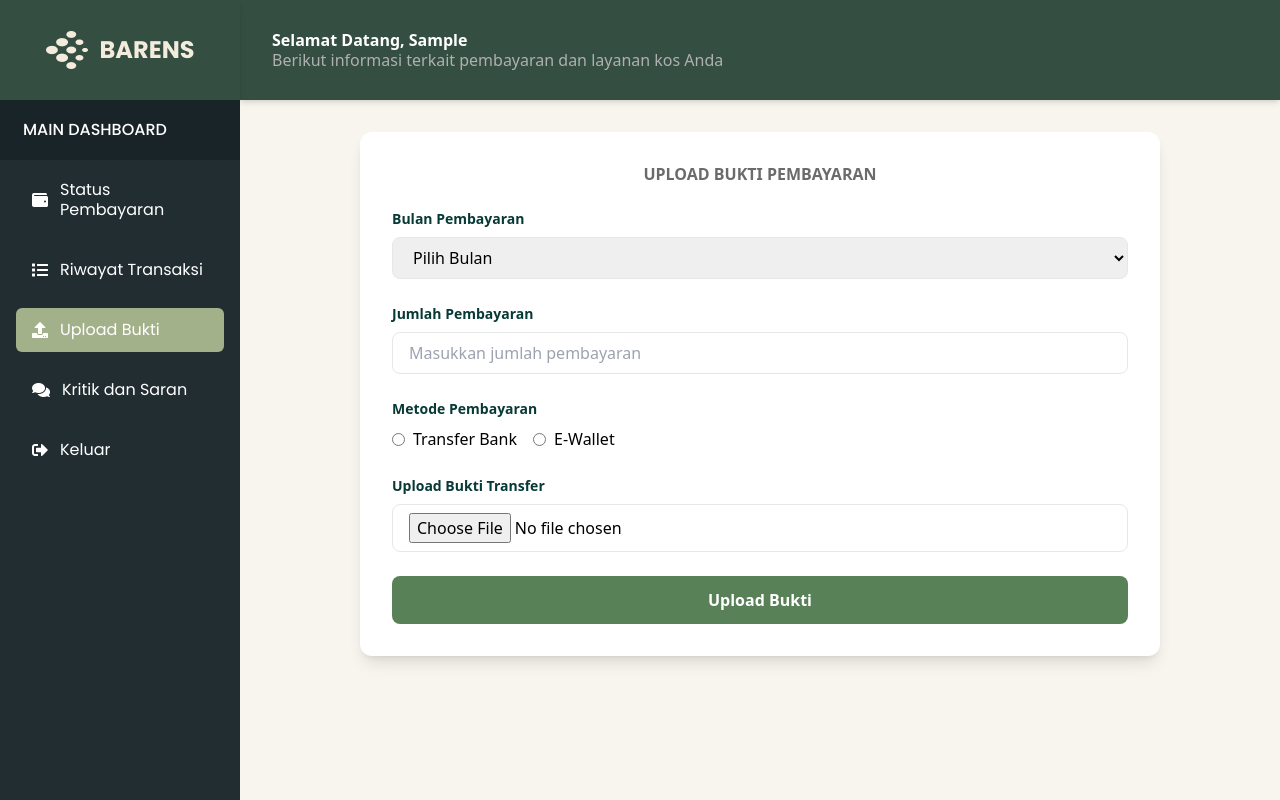
After one commit to dafx7/BARENS, a Django app: page /dashboard/upload-bukti/ in a window 1280 px wide. The commit adds this page. Run offline with Django 5.2, Linux system fonts and the light colour scheme; the visitor is signed in with stand-in values (Sample User, id 1); some libraries are stand-ins or nearby versions.

Commit message:
feat: Add upload proof of payment feature with automatic year detection
- Implemented `upload_bukti.html` for users to upload proof of payment
- Created form with fields for month, amount, payment method, and file upload
- Updated `views.py` to automatically append the current year to the selected month

```diff
--- a/dashboard/models.py
+++ b/dashboard/models.py
@@ -2,16 +2,19 @@ from django.db import models
 from django.contrib.auth import get_user_model
 
 User = get_user_model()
+
 
 # Status Pembayaran Enum
 class StatusPembayaran(models.TextChoices):
     LUNAS = "LUNAS", "Lunas"
     BELUM_LUNAS = "BELUM", "Belum Lunas"
 
+
 # Metode Pembayaran Enum
 class MetodePembayaran(models.TextChoices):
     BANK_TRANSFER = "bank_transfer", "Transfer Bank"
     E_WALLET = "e_wallet", "E-Wallet"
+
 
 class Pembayaran(models.Model):
     user = models.ForeignKey(User, on_delete=models.CASCADE, related_name="pembayaran")
--- a/dashboard/templates/dashboard/base.html
+++ b/dashboard/templates/dashboard/base.html
@@ -56,7 +56,9 @@
                         </a>
                     </li>
                     <li>
-                        <a href="#" class="flex items-center gap-3 text-white px-4 py-3 hover:bg-[#A3B18A] rounded-md text-[16px] font-normal leading-[20px]">
+                        <a href="{% url 'upload_bukti' %}"
+                           class="flex items-center gap-3 text-white px-4 py-3 rounded-md text-[16px] font-normal leading-[20px]
+                                  {% if request.path == '/dashboard/upload-bukti/' %} bg-[#A3B18A] {% else %} hover:bg-[#A3B18A] {% endif %}">
                             <i class="fas fa-upload"></i> Upload Bukti
                         </a>
                     </li>
--- /dev/null
+++ b/dashboard/templates/dashboard/upload_bukti.html
@@ -0,0 +1,74 @@
+{% extends "dashboard/base.html" %}
+{% load static %}
+
+{% block content %}
+
+<div class="max-w-[800px] w-full bg-white shadow-lg rounded-[12px] p-8 mx-auto">
+    <!-- Title -->
+    <h2 class="text-[16px] font-semibold text-[#6B6B6B] uppercase text-center leading-[20px] mb-6">
+        UPLOAD BUKTI PEMBAYARAN
+    </h2>
+
+    <!-- Upload Form -->
+    <form method="POST" enctype="multipart/form-data" class="space-y-6">
+        {% csrf_token %}
+
+        <!-- Bulan -->
+        <div>
+            <label for="bulan" class="block text-[#073937] font-semibold text-[14px]">Bulan Pembayaran</label>
+            <select name="bulan" id="bulan" required
+                class="w-full mt-2 px-4 py-2 border rounded-lg focus:outline-none focus:ring-2 focus:ring-[#A3B18A]">
+                <option value="">Pilih Bulan</option>
+                <option value="JANUARI">Januari</option>
+                <option value="FEBRUARI">Februari</option>
+                <option value="MARET">Maret</option>
+                <option value="APRIL">April</option>
+                <option value="MEI">Mei</option>
+                <option value="JUNI">Juni</option>
+                <option value="JULI">Juli</option>
+                <option value="AGUSTUS">Agustus</option>
+                <option value="SEPTEMBER">September</option>
+                <option value="OKTOBER">Oktober</option>
+                <option value="NOVEMBER">November</option>
+                <option value="DESEMBER">Desember</option>
+            </select>
+        </div>
+
+        <!-- Nominal -->
+        <div>
+            <label for="nominal" class="block text-[#073937] font-semibold text-[14px]">Jumlah Pembayaran</label>
+            <input type="number" name="nominal" id="nominal" required placeholder="Masukkan jumlah pembayaran"
+                class="w-full mt-2 px-4 py-2 border rounded-lg focus:outline-none focus:ring-2 focus:ring-[#A3B18A]">
+        </div>
+
+        <!-- Metode Pembayaran -->
+        <div>
+            <label class="block text-[#073937] font-semibold text-[14px]">Metode Pembayaran</label>
+            <div class="flex gap-4 mt-2">
+                <label class="flex items-center gap-2">
+                    <input type="radio" name="metode_pembayaran" value="bank_transfer" required>
+                    <span>Transfer Bank</span>
+                </label>
+                <label class="flex items-center gap-2">
+                    <input type="radio" name="metode_pembayaran" value="e_wallet" required>
+                    <span>E-Wallet</span>
+                </label>
+            </div>
+        </div>
+
+        <!-- Upload Bukti -->
+        <div>
+            <label for="bukti_transfer" class="block text-[#073937] font-semibold text-[14px]">Upload Bukti Transfer</label>
+            <input type="file" name="bukti_transfer" id="bukti_transfer" required
+                class="w-full mt-2 px-4 py-2 border rounded-lg focus:outline-none focus:ring-2 focus:ring-[#A3B18A]">
+        </div>
+
+        <!-- Submit Button -->
+        <button type="submit"
+            class="w-full px-6 py-3 bg-[#588157] text-white font-semibold rounded-lg hover:bg-[#6A965F] transition">
+            Upload Bukti
+        </button>
+    </form>
+</div>
+
+{% endblock %}
--- a/dashboard/urls.py
+++ b/dashboard/urls.py
@@ -1,8 +1,9 @@
 from django.urls import path
-from .views import status_pembayaran, riwayat_transaksi, bukti_transfer
+from .views import status_pembayaran, riwayat_transaksi, bukti_transfer, upload_bukti
 
 urlpatterns = [
     path("status-pembayaran/", status_pembayaran, name="status_pembayaran"),
     path("riwayat-transaksi/", riwayat_transaksi, name="riwayat_transaksi"),
     path('bukti-transfer/<int:transaksi_id>/', bukti_transfer, name='bukti_transfer'),
+    path("upload-bukti/", upload_bukti, name="upload_bukti"),
 ]
--- a/dashboard/views.py
+++ b/dashboard/views.py
@@ -1,8 +1,10 @@
-from django.shortcuts import render, get_object_or_404
+from django.shortcuts import render, get_object_or_404, redirect
 from django.http import FileResponse
+from django.contrib import messages
 from django.core.paginator import Paginator
 from django.contrib.auth.decorators import login_required
 from .models import Pembayaran, Transaksi
+from datetime import datetime  # ✅ Correct import for using datetime.now()
 
 
 @login_required
@@ -32,3 +34,31 @@ def bukti_transfer(request, transaksi_id):
         return FileResponse(transaksi.bukti_transfer.open(), content_type="image/jpeg")
     else:
         return FileResponse(open("static/main/images/no-image.png", "rb"), content_type="image/png")
+
+
+@login_required
+def upload_bukti(request):
+    """Handles proof of payment upload."""
+    if request.method == "POST":
+        bulan = request.POST.get("bulan")  # User selects only the month
+        nominal = request.POST.get("nominal")
+        metode_pembayaran = request.POST.get("metode_pembayaran")
+        bukti_transfer = request.FILES.get("bukti_transfer")
+
+        current_year = datetime.now().year  # Automatically get the current year
+        bulan_tahun = f"{bulan} {current_year}"  # Format as "DESEMBER 2025"
+
+        # Save to database
+        transaksi = Transaksi.objects.create(
+            user=request.user,
+            bulan=bulan_tahun,  # Store as "DESEMBER 2025"
+            nominal=nominal,
+            metode_pembayaran=metode_pembayaran,
+            status="belum_lunas",  # Default status is "Belum Lunas"
+            bukti_transfer=bukti_transfer
+        )
+
+        messages.success(request, "Bukti pembayaran berhasil diupload. Menunggu verifikasi.")
+        return redirect("riwayat_transaksi")
+
+    return render(request, "dashboard/upload_bukti.html")
```
